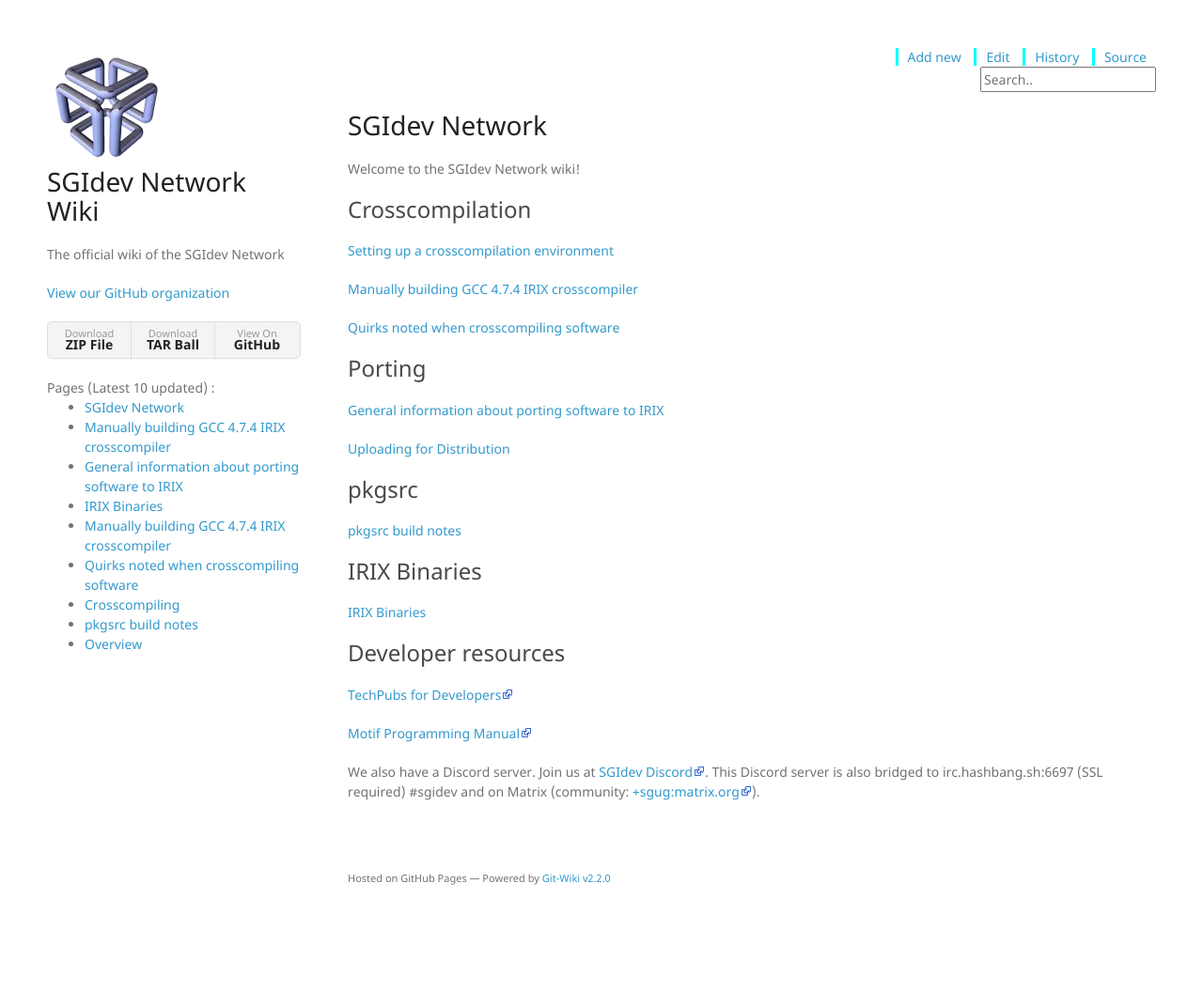
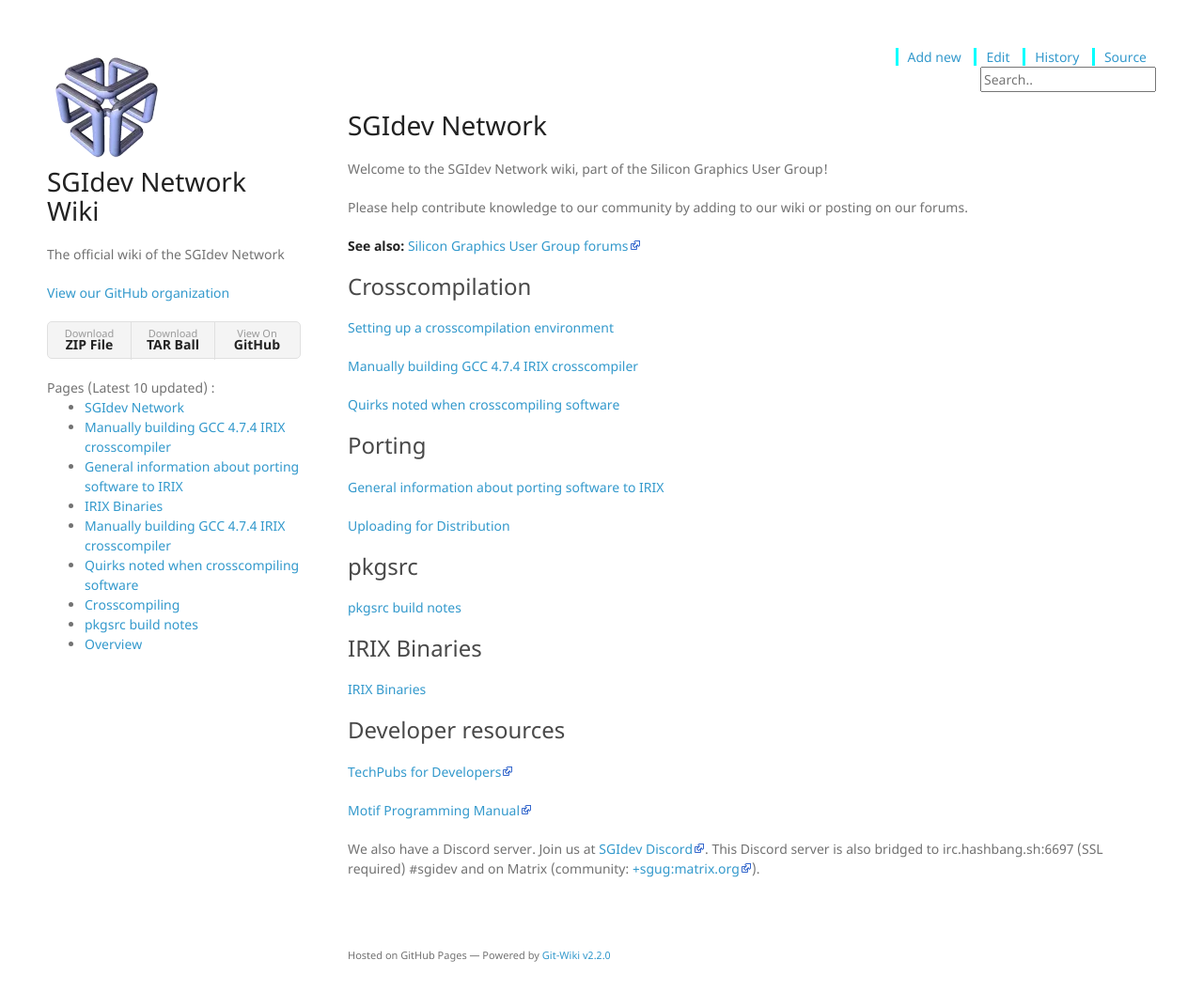
Before and after one commit to sgidevnet/sgidevnet.github.io, a Jekyll site: the page built from index.md, in a window 1280 px wide. Shown: the whole page at 94% size. Built offline with Jekyll 4.4.1, drawn with Linux system fonts in a browser that asks for light colours; nearby versions of some CDN libraries; our own code applies the rules of GitHub Pages for plain Markdown files; before the commit the page ends 973 px from its top, so only the background shows below that.

Commit message:
Added link to forums

```diff
--- a/index.md
+++ b/index.md
@@ -1,5 +1,9 @@
 # SGIdev Network
-Welcome to the SGIdev Network wiki!
+Welcome to the SGIdev Network wiki, part of the Silicon Graphics User Group!
+
+Please help contribute knowledge to our community by adding to our wiki or posting on our forums.
+
+**See also:** [Silicon Graphics User Group forums](https://forums.sgi.sh)
 
 ### Crosscompilation
 [Setting up a crosscompilation environment](wiki/crosscompiling.html)
```
